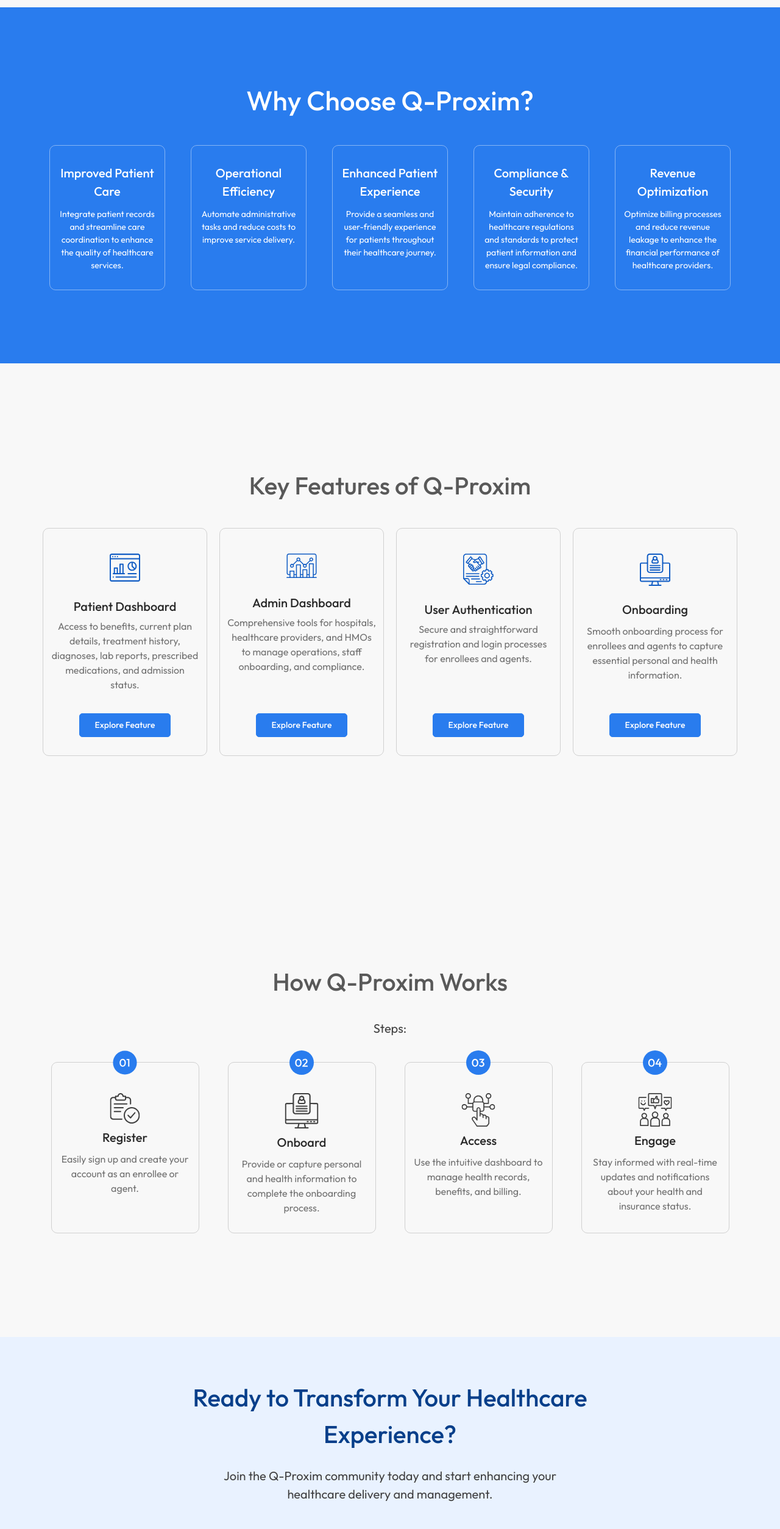
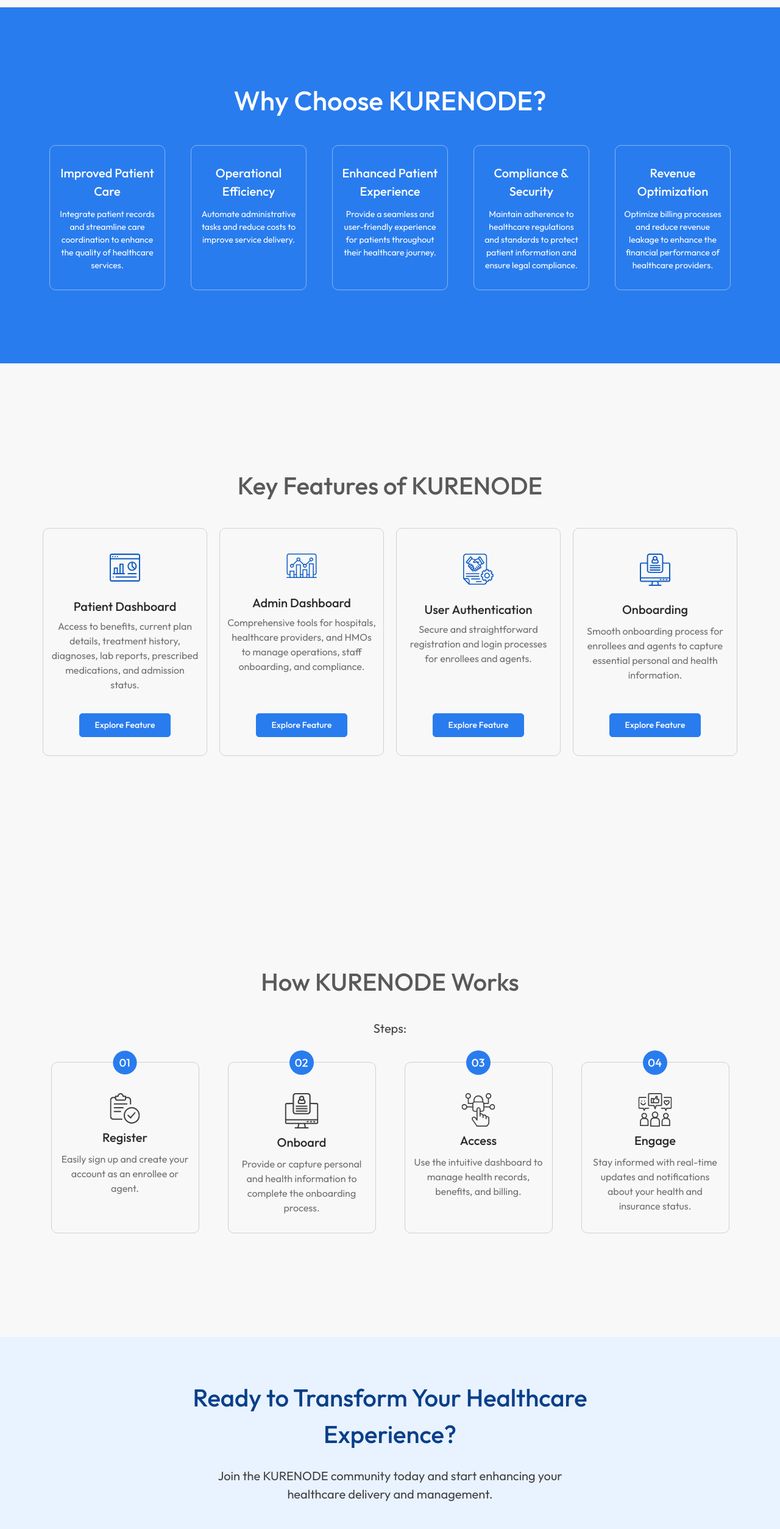
Before and after one commit to KEM-CONSOLATION/qproxim-landingpage, a React (Vite) app: page / in a window 1280 px wide. Shown: the part 1240-3748 px from the top of the page at 61% size. Built offline with nearby package versions, Linux system fonts and the light colour scheme.

Commit message:
change the name

```diff
--- a/index.html
+++ b/index.html
@@ -4,7 +4,7 @@
     <meta charset="UTF-8" />
     <link rel="icon" type="image/svg+xml" href="/fav.svg" />
     <meta name="viewport" content="width=device-width, initial-scale=1.0" />
-    <title>QPROXIM</title>
+    <title>KURENODE</title>
   </head>
   <body>
     <div id="root"></div>
--- a/src/Component/Features.jsx
+++ b/src/Component/Features.jsx
@@ -9,7 +9,7 @@
       <div className="max-w-5xl mx-5 lg:max-w-full lg:mx-[70px] py-[60px] lg:py-[170px]">
         <div className="max-w-[710px] mx-auto text-center">
           <p className="text-[#595959] font-[500] text-[26px] lg:text-[40px]">
-            Key Features of Q-Proxim
+            Key Features of KURENODE
           </p>
         </div>
         {/* <div
--- a/src/Component/Footer.jsx
+++ b/src/Component/Footer.jsx
@@ -53,7 +53,7 @@
 
         <div className=" grid  place-items-center gap-[20px] md:flex items-center md:justify-between mt-[40px] lg:mt-0">
           <div className="order-2 lg:order-1 text-[16px] font-[400] text-[#C2DAFA]">
-            <p>© 2024 Q-Proxim. All rights reserved.</p>
+            <p>© 2024 KURENODE. All rights reserved.</p>
           </div>
 
           <div className="order-1 lg:order-2 flex items-center gap-[16px] text-white">
--- a/src/Component/HeroSection.jsx
+++ b/src/Component/HeroSection.jsx
@@ -16,7 +16,7 @@
               <p className=" inline-grid text-center font-[400] text-[#126AE3]  py-[14px] px-[14px] md:px-[28px] border rounded-[5px] border-[#105CC4]">
                 Learn More
               </p>
-              <a href="https://qproxim-app.netlify.app" target="_blank">
+              <a href="https://institution.kurenode.com/" target="_blank">
                 <p className="text-center border border-[#297CEE] font-[500] inline-grid text-white py-[14px] px-[14px] md:px-[28px]  rounded-[5px] bg-[#297CEE]">
                   Get Started
                 </p>
--- a/src/Component/HowItWorks.jsx
+++ b/src/Component/HowItWorks.jsx
@@ -13,7 +13,7 @@
       <div className="max-w-5xl mx-5 lg:max-w-full lg:mx-[70px] py-[60px] lg:py-[170px]">
         <div className="max-w-[710px] mx-auto text-center">
           <p className="text-[#595959] font-[500] text-[26px] lg:text-[40px]">
-            How Q-Proxim Works
+            How KURENODE Works
           </p>
 
           <p className="text-[#414141] font-[400] text-[18px] lg:text-[20px] mt-[10px] lg:mt-[32px]">
--- a/src/Component/Navbar.jsx
+++ b/src/Component/Navbar.jsx
@@ -101,7 +101,7 @@
                 className=" inline-grid text-center font-[400] text-[#126AE3]  py-[14px] lg:py-[8px] px-[24px] border rounded-[5px] border-[#105CC4]"
                 onClick={() => setOpen(true)}
               >
-                <a href="https://qproxim-app.netlify.app" target="_blank">
+                <a href="https://institution.kurenode.com/" target="_blank">
                   Log in
                 </a>
               </li>
@@ -110,7 +110,7 @@
                 onClick={() => setOpen(true)}
               >
                 <a
-                  href="https://qproxim-app.netlify.app/signup"
+                  href="https://institution.kurenode.com//signup"
                   target="_blank"
                 >
                   Sign up for free
--- a/src/Component/Transform.jsx
+++ b/src/Component/Transform.jsx
@@ -8,7 +8,7 @@
             Ready to Transform Your Healthcare Experience?
           </p>
           <p className="max-w-[604px] mx-auto  font-[400] text-[#414141] text-[20px] ">
-            Join the Q-Proxim community today and start enhancing your
+            Join the KURENODE community today and start enhancing your
             healthcare delivery and management.
           </p>
 
@@ -17,7 +17,10 @@
               <p className=" inline-grid text-center font-[400] text-[#126AE3]  py-[14px] px-[28px] border rounded-[5px] border-[#105CC4]">
                 Contact Us
               </p>
-              <a href="https://qproxim-app.netlify.app/signup" target="_blank">
+              <a
+                href="https://institution.kurenode.com//signup"
+                target="_blank"
+              >
                 <p className="text-center border border-[#297CEE] font-[500] inline-grid text-white py-[14px] px-[28px]  rounded-[5px] bg-[#297CEE]">
                   Sign Up Now
                 </p>
--- a/src/Component/WhyChoose.jsx
+++ b/src/Component/WhyChoose.jsx
@@ -4,7 +4,7 @@
       <div className="max-w-5xl  mx-5 lg:max-w-full lg:mx-[70px] py-[60px] lg:py-[120px]">
         <div className=" max-w-[710px] mx-auto text-center">
           <p className="text-[#FFFFFF] font-[500] text-[26px] lg:text-[44px]">
-            Why Choose Q-Proxim?
+            Why Choose KURENODE?
           </p>
         </div>
         {/* <div
```
